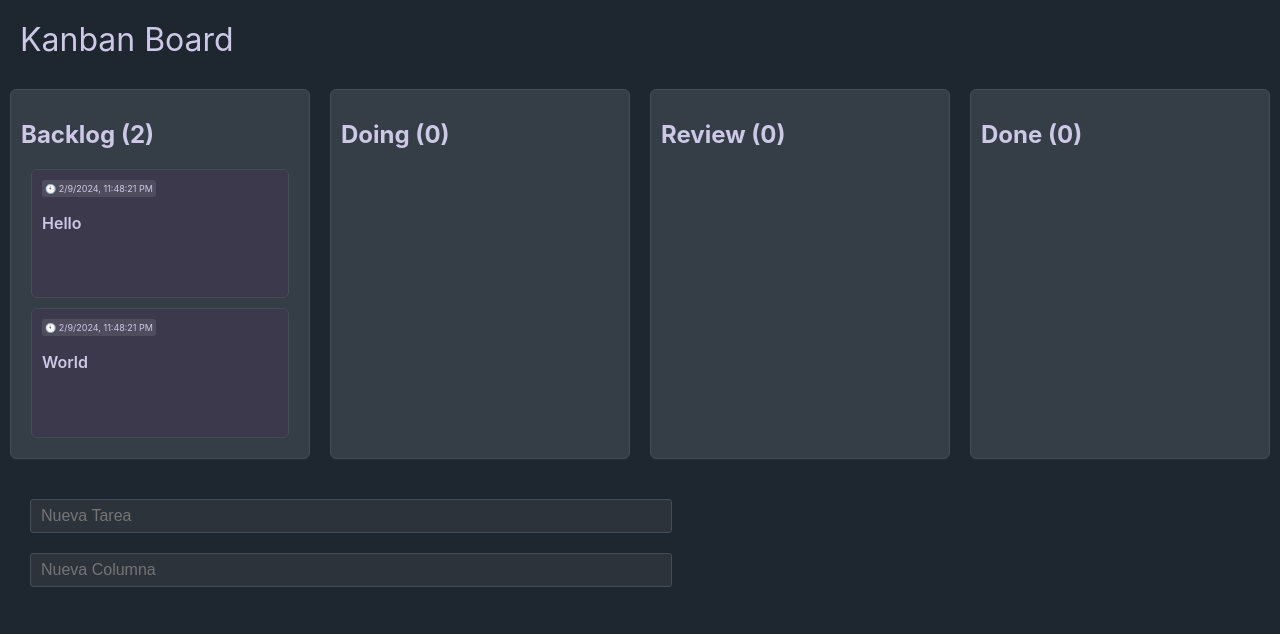
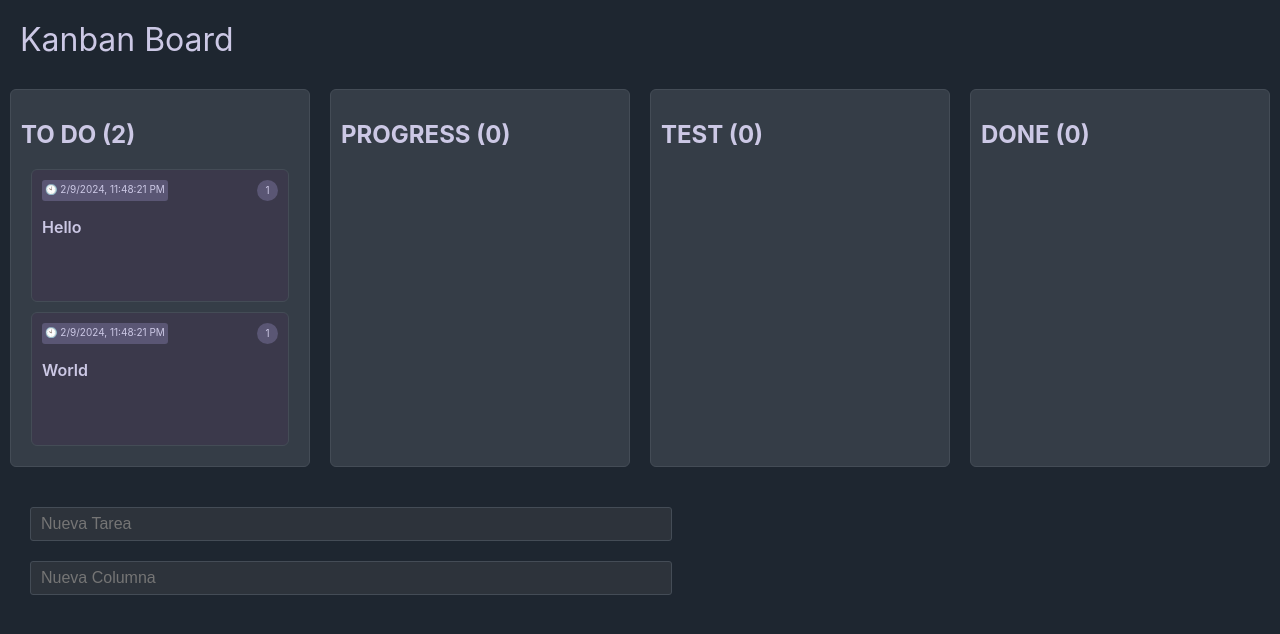
Before and after one commit to jrodrigopuca/KanbanBoard, a React (Create React App) app in the folder kanban/: page / in a window 1280 px wide. Shown: the top 634 px of the page. Built offline with nearby package versions, Linux system fonts and the light colour scheme; the HTML template or start-up script is replaced by a standard one.

Commit message:
add points

```diff
--- a/kanban/src/component/Board.jsx
+++ b/kanban/src/component/Board.jsx
@@ -13,25 +13,25 @@ const initColumns = () => {
   return [
     {
       id: uuidv4(),
-      title: "Backlog",
+      title: "TO DO",
       tasks: [
-        { id: uuidv4(), title: "Hello", date: Date.now() },
-        { id: uuidv4(), title: "World", date: Date.now() },
+        { id: uuidv4(), title: "Hello", date: Date.now(), points: 1 },
+        { id: uuidv4(), title: "World", date: Date.now(), points: 1 },
       ],
     },
     {
       id: uuidv4(),
-      title: "Doing",
+      title: "PROGRESS",
       tasks: [],
     },
     {
       id: uuidv4(),
-      title: "Review",
+      title: "TEST",
       tasks: [],
     },
     {
       id: uuidv4(),
-      title: "Done",
+      title: "DONE",
       tasks: [],
     },
 
@@ -104,7 +104,7 @@ const Board = () => {
 
   const handleAddTask = () => {
     const newColumns = [...columns];
-    const newTask = { title: newTaskInput, id: uuidv4(), date: Date.now() };
+    const newTask = { title: newTaskInput, id: uuidv4(), date: Date.now(), points: 1};
     newColumns[0].tasks.push(newTask); // Agregar tarea a la primera columna
     setColumns(newColumns);
     setNewTaskInput("");
@@ -112,7 +112,7 @@ const Board = () => {
 
   const handleAddColumn = () => {
     const newColumns = [...columns];
-    const newColumn = { title: newColumnInput, id: uuidv4(), tasks: [] };
+    const newColumn = { title: newColumnInput.toUpperCase(), id: uuidv4(), tasks: [] };
     newColumns.push(newColumn); // Agregar nueva columna
     setColumns(newColumns);
     setNewColumnInput("");
--- a/kanban/src/component/Task.jsx
+++ b/kanban/src/component/Task.jsx
@@ -2,15 +2,28 @@ import React, {useState} from "react";
 import { Draggable } from "react-beautiful-dnd";
 import "./styles.css";
 
-const TaskComponent = ({ id, title, date, indexTask, onEdit, onDelete }) => {
+const TaskComponent = ({ id, title, date, points, indexTask, onEdit, onDelete }) => {
   const [isEditing, setIsEditing] = useState(false);
   const [editedContent, setEditedContent] = useState(title);
+  const availablePoints = [1,2,3,5,8,13,21];
 
   const handleDelete = () => {
     onDelete(id);
   };
 
+  const handleChangePoints = (isPositive=true)=>{
+    const index = availablePoints.findIndex((element)=>element === points);
+    let position = 0;
+    if (isPositive){
+      position=((index+1)>(availablePoints.length-1))?availablePoints.length-1: index+1;
+    }else{
+      position=((index-1)<0)?0:index-1;
+    }
+    onEdit(id, { points: availablePoints[position]});
+  }
+
   const dateToShow = date? "🕙 " + (new Date(date)).toLocaleString() : "";
+  const pointsToShow = points || availablePoints[0];
 
   return (
     <Draggable draggableId={id} index={indexTask} key={id}>
@@ -30,7 +43,11 @@ const TaskComponent = ({ id, title, date, indexTask, onEdit, onDelete }) => {
             />
           ) : (
             <>
-              <div className="task-date">{dateToShow}</div>
+              <div className="task-header">
+                <div className="task-date">{dateToShow}</div>
+                <div className="task-points">{pointsToShow}</div>
+              </div>
+
               <p className="task-title">{title}</p>
             </>
           )}
@@ -48,6 +65,8 @@ const TaskComponent = ({ id, title, date, indexTask, onEdit, onDelete }) => {
             <div className="task-actions">
               <button className="action-button" onClick={handleDelete}>❌</button>
               <button className="action-button" onClick={()=>{setIsEditing(true)}}>⭕</button>
+              <button className="action-button" onClick={()=>handleChangePoints(true)}>🔺</button>
+              <button className="action-button" onClick={()=>handleChangePoints(false)}>🔻</button>
             </div>
           )}
         </div>
--- a/kanban/src/component/styles.css
+++ b/kanban/src/component/styles.css
@@ -118,9 +118,9 @@ button:disabled{
 }
 
 .task-date{
-  font-size: xx-small;
+  font-size: x-small;
   margin:0;
-  background-color: rgba(255,255,255,0.1);
+  background-color: #5A5674;
   border-radius: 3px;
   padding: 3px;
   width: fit-content;
@@ -130,3 +130,19 @@ button:disabled{
   height: 2em;
   font-weight: 600;
 }
+
+.task-header{
+  display: flex;
+}
+
+.task-points{
+  font-size: x-small;
+  background-color: #5A5674;
+  border-radius: 50%;
+  margin-left: auto;
+  padding: 3px;
+  width: 1.5em;
+  height: 1.5em;
+  line-height: 1.5em;
+  text-align: center;
+}
```
